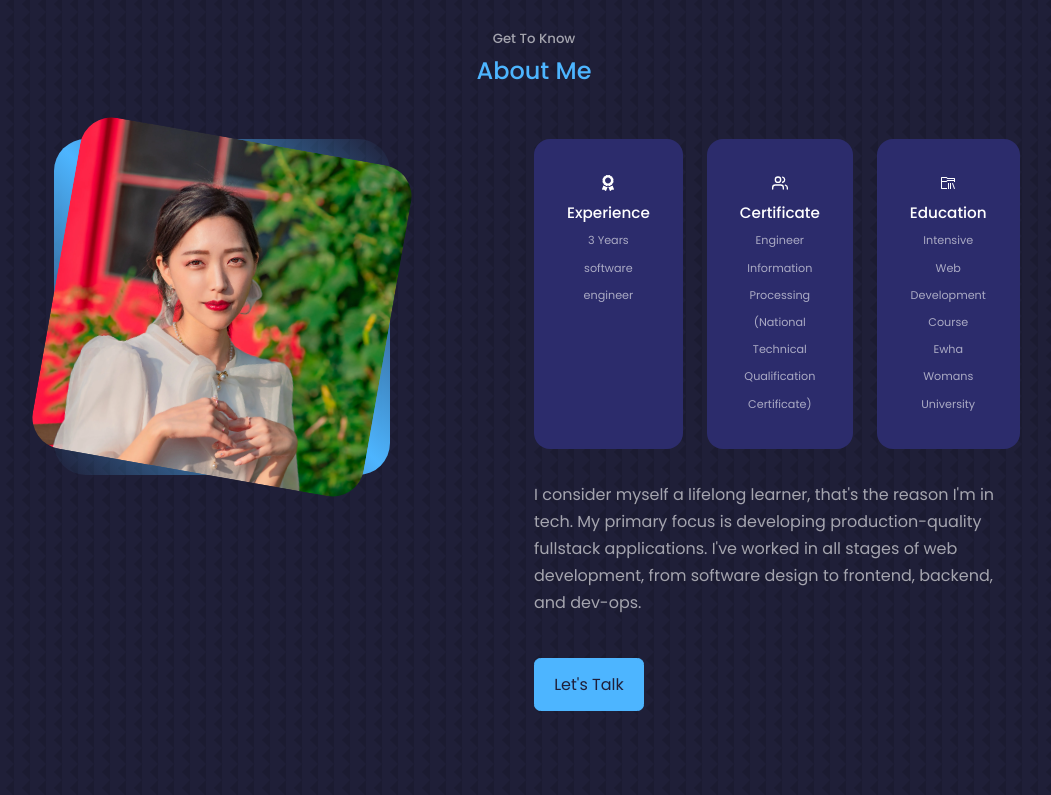
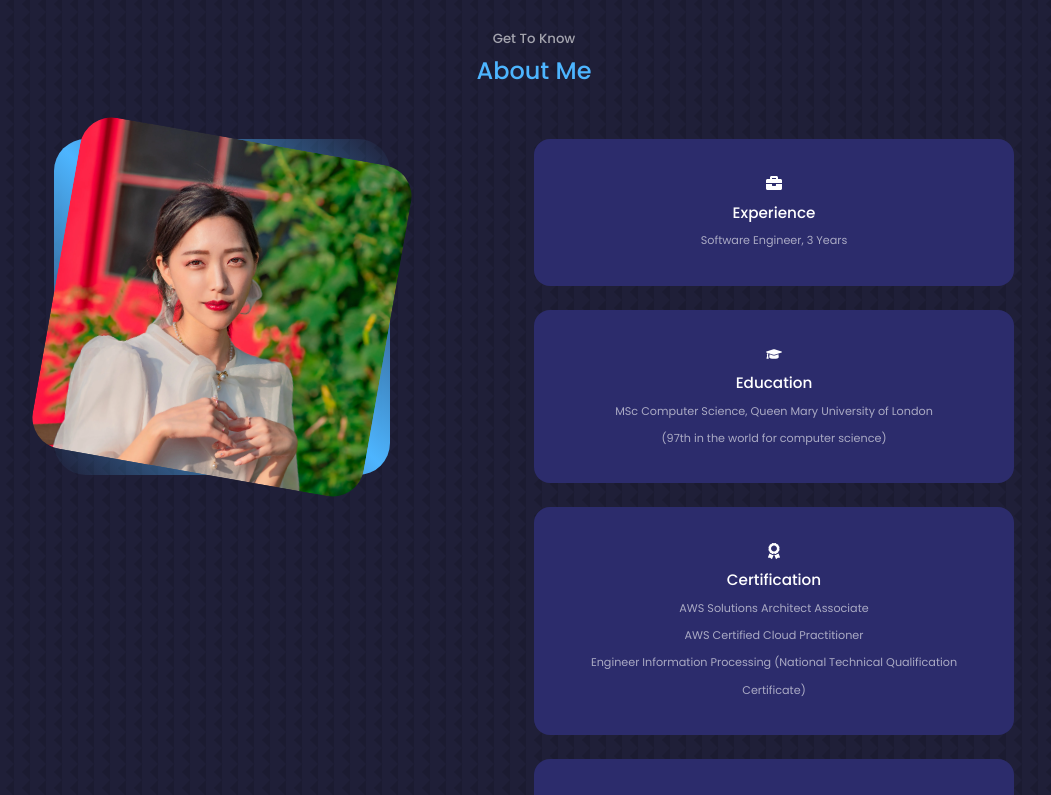
Before and after one commit to shinecoding/portfoliowebsite, a Next.js app: page / in a window 1280 px wide. Shown: the part 900-1695 px from the top of the page, without its empty margins (106-1157 px from the left). Built offline with nearby package versions, Linux system fonts and the light colour scheme.

Commit message:
feat: update about, services

```diff
--- a/components/about/about.js
+++ b/components/about/about.js
@@ -1,9 +1,7 @@
 import React from 'react'
 import classes from './about.module.css';
 import Image from 'next/image';
-import { FaAward } from 'react-icons/fa';
-import { FiUsers } from 'react-icons/fi';
-import { VscFolderLibrary } from 'react-icons/vsc';
+import { FaAward, FaGraduationCap, FaBriefcase, FaConciergeBell } from 'react-icons/fa';
 
 const About = () => {
   return (
@@ -19,25 +17,31 @@ const About = () => {
         <div className={classes.about__content}>
           <div className={classes.about__cards}>
             <article className={classes.about__card}>
-              <FaAward className="about__icon" />
+              <FaBriefcase className="about__icon" />
               <h5>Experience</h5>
-              <small>3 Years</small><br />
-              <small>software engineer</small>
+              <small>Software Engineer, 3 Years</small>
             </article>
             <article className={classes.about__card}>
-              <FiUsers className="about__icon" />
-              <h5>Certificate</h5>
+              <FaGraduationCap className="about__icon" />
+              <h5>Education</h5>
+              <small>MSc Computer Science, Queen Mary University of London</small><br />
+              <small>(97th in the world for computer science)</small>
+            </article>
+            <article className={classes.about__card}>
+              <FaAward className="about__icon" />
+              <h5>Certification</h5>
+              <small>AWS Solutions Architect Associate</small><br />
+              <small>AWS Certified Cloud Practitioner</small><br />
               <small>Engineer Information Processing (National Technical Qualification Certificate)</small>
             </article>
             <article className={classes.about__card}>
-              <VscFolderLibrary className="about__icon" />
-              <h5>Education</h5>
-              <small>Intensive Web Development Course</small><br />
-              <small>Ewha Womans University</small>
+              <FaConciergeBell className="about__icon" />
+              <h5>Service</h5>
+              <small>As a skilled software engineer, I can help you build robust and scalable web applications tailored to your needs.</small>
             </article>
           </div>
           <p>
-            I consider myself a lifelong learner, that&apos;s the reason I&apos;m in tech. My primary focus is developing production-quality fullstack applications. I&apos;ve worked in all stages of web development, from software design to frontend, backend, and dev-ops.
+
           </p>
           <a href="#contact" className="btn btn-primary">Let&apos;s Talk</a>
         </div>
--- a/components/about/about.module.css
+++ b/components/about/about.module.css
@@ -31,7 +31,7 @@
 
 .about__cards {
   display: grid;
-  grid-template-columns: repeat(3, 1fr);
+  /* grid-template-columns: repeat(, 1fr); */
   gap: 1.5rem;
 }
 
--- a/components/layout/header.js
+++ b/components/layout/header.js
@@ -11,7 +11,7 @@ const Header = () => {
       <div className={`container ${classes.header__container}`}>
         <h5>Hello I&apos;m</h5>
         <h1>Christy Choi</h1>
-        <h5 className="text-light">Fullstack Developer</h5>
+        <h5 className="text-light">Fullstack Developer based in London</h5>
         <CTA />
         <HeaderSocials />
         <div className={classes.me}>
--- a/components/services/services.js
+++ b/components/services/services.js
@@ -67,7 +67,7 @@ const Services = () => {
         {/* END OF WEB DEVELOPMENT */}
         <article className={classes.service}>
           <div className={classes.service__head}>
-            <h3>Infrastructure</h3>
+            <h3>Cloud Infrastructure</h3>
           </div>
           <ul className={classes.service__list}>
             <li>
```
